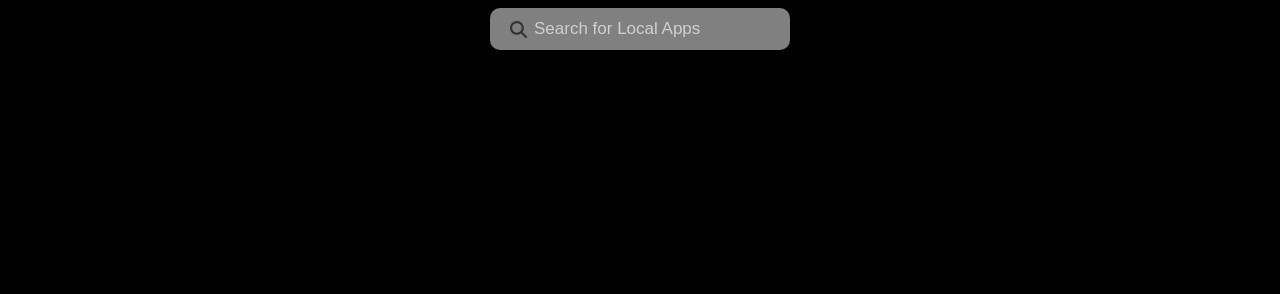
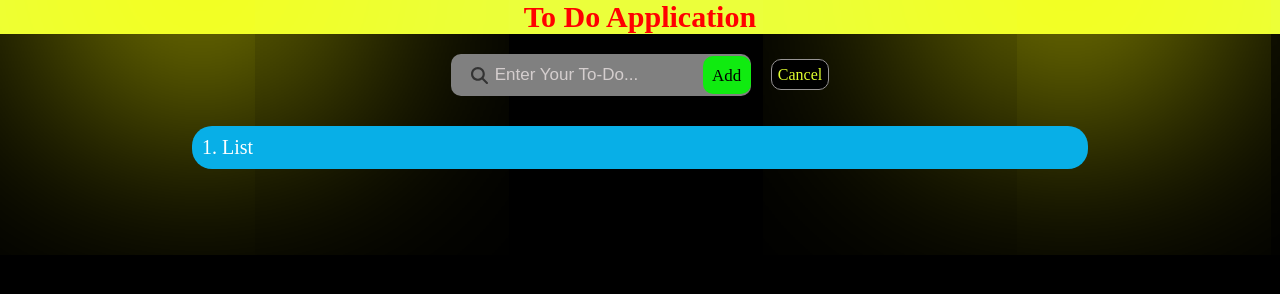
Before and after one commit to FinestWay/Input, a plain HTML site: page index.html in a window 1280 px wide. Drawn offline with Linux system fonts and the light colour scheme.

Commit message:
added files

```diff
--- a/index.html
+++ b/index.html
@@ -7,12 +7,25 @@
     <link rel="stylesheet" href="style.css">
 </head>
 <body>
-    <div class="input-icons">
-        <img class="icon" src="logo.svg"  alt="">
-        <input class="input-field" type="text" placeholder="Search for Local Apps">
-        <div class="cancel"></div>
-        <!-- <img class="cancel" src="cut.svg" alt=""> -->
-    </div>
+    <section id="first">
+        <h1>To Do Application</h1>
+    </section>
+
+    <section class="second">
+        <div class="input-icons">
+            <img class="icon" src="logo.svg"  alt="">
+            <input class="input-field" type="text" placeholder="Enter Your To-Do...">
+            <div class="button submit"></div>
+        </div>
+        <div class="cancel hide"></div>
+    </section>
+
+    <section class="third">
+        <ul class="lists">
+            <li class="list">List</li>
+        </ul>
+    </section>
+
 
     <script src="script.js"></script>
 </body>
--- a/script.js
+++ b/script.js
@@ -1,20 +1,28 @@
 let input = document.querySelector('.input-field');
 let img = document.querySelector('.icon');
 let cancel = document.querySelector('.cancel');
+let btn = document.querySelector('.button');
 
 input.addEventListener('click', () => {
     const newClass = input.classList;
     const newImg = img.classList;
     const newCancel = cancel.classList;
+    const newBtn = btn.classList;
 
     newClass.add('input-fields');
     newImg.add('imgs');
     newCancel.add('hide');
+    newBtn.add('submit');
 
     cancel.addEventListener('click', () => {
         newClass.remove('input-fields')
         newImg.remove('imgs')
         newCancel.remove('hide')
+        newBtn.remove('submit');
         input.value = "";
     })
 });
+
+btn.addEventListener('click', () => {
+
+})
--- a/style.css
+++ b/style.css
@@ -1,9 +1,17 @@
+* {
+    padding: 0;
+    margin: 0;
+}
+
 body {
     display: flex;
     justify-content: center;
     align-items: center;
+    flex-direction: column;
     background-color: black;
+    color: white;
 }
+
 
 .input-icons {
     position: relative;
@@ -19,6 +27,7 @@ body {
     border-radius: 10px;
     padding: 11px;
     padding-left: 44px;
+    padding-right: 60px;
     font-size: 17px;
     color: rgb(255, 252, 252);
     background-color: grey;
@@ -43,6 +52,7 @@ img {
     border-radius: 10px;
     padding: 11px;
     padding-left: 32px;
+    padding-right: 60px;
     font-size: 17px;
     color: rgb(255, 252, 252);
     background-color: rgb(51, 51, 51);
@@ -50,32 +60,85 @@ img {
     outline: none;
 }
 
-.imgs{
+.imgs {
     filter: invert(1);
     margin-left: 10px;
     cursor: pointer;
     width: 17px;
 }
 
-.input-fields::placeholder{
+.input-fields::placeholder {
     color: white;
 }
 
-.cancel{
-    position: absolute;
-    right: 4px;
-    font-size: 14.2px;
+.cancel {
     cursor: pointer;
 }
 
-.hide::after{
+.hide::after {
     color: rgb(224, 255, 46);
-    border: 1px solid grey;
+    border: 1px solid rgb(151, 148, 148);
     border-radius: 10px;
-    padding: 4px;
-    box-shadow: 0px 0px 100px 6px yellow;
+    padding: 6px;
+    box-shadow: 270px -100px 600px 90px yellow,
+    -600px -100px 400px 90px yellow;
     font-family: 'Fira Code';
     content: "Cancel";
-    font-size: 15px;
+    font-size: 16px;
     font-weight: 400;
 }
+
+#first {
+    color: red;
+    width: 100%;
+    text-align: center;
+    margin-bottom: 20px;
+    background-color: rgb(235, 255, 59);
+    padding: 0;
+}
+
+#first h1 {
+    font-size: 30px;
+}
+
+.second {
+    display: flex;
+    justify-content: space-between;
+    align-items: center;
+    gap: 20px;
+}
+
+.button {
+    position: absolute;
+    right: 0px;
+}
+
+.submit::after {
+    font-family: 'Fira Code';
+    content: "Add";
+    padding: 9.5px;
+    background-color: rgb(16, 235, 16);
+    border: none;
+    border-radius: 10px;
+    font-size: 17px;
+    cursor: pointer;
+    color: black;
+    /* box-shadow: -50px 0px 90px 10px rgb(29, 248, 29); */
+}
+
+.third {
+    background-color: rgb(8, 175, 231);
+    width: 70vw;
+    margin: 30px 0px;
+    border-radius: 20px;
+}
+
+.lists {
+    padding: 10px;
+    list-style-type: decimal;
+    list-style-position: inside;
+}
+
+.list {
+    font-size: 20px;
+}
```
